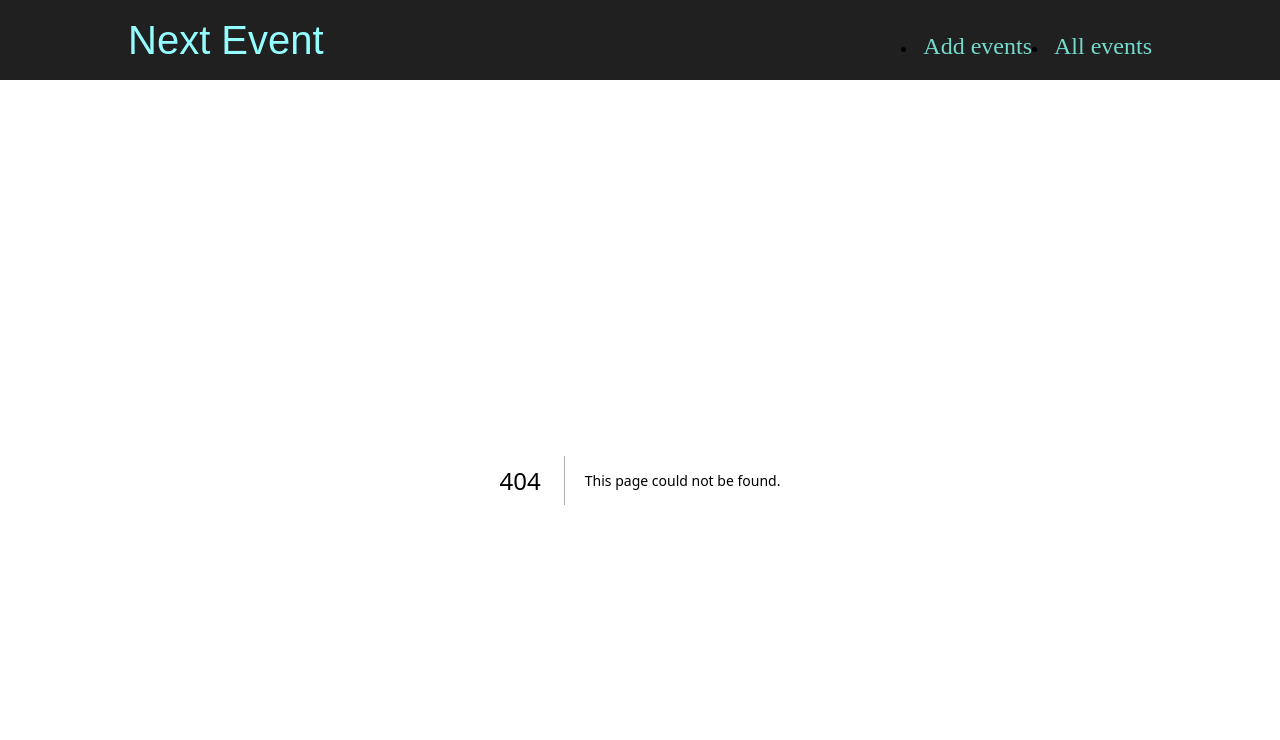
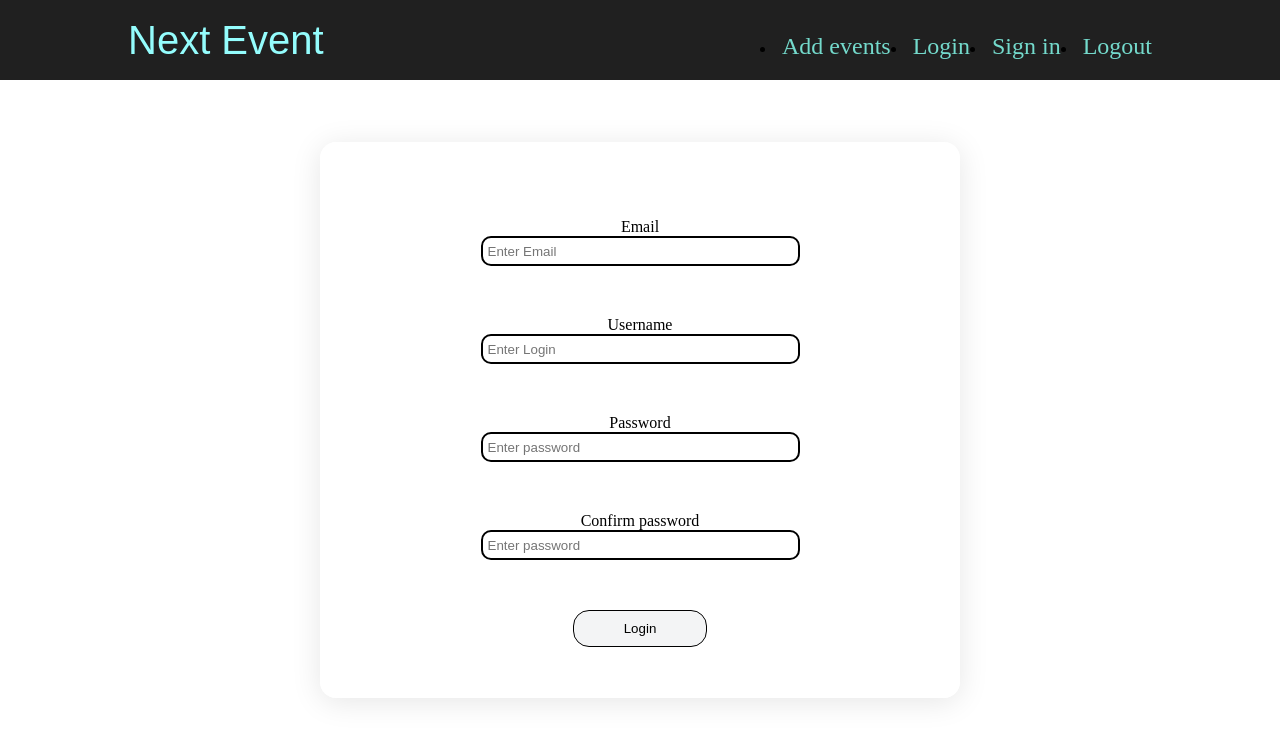
Before and after one commit to rafbar34/EventPage, a Next.js app: page /auth/signIn in a window 1280 px wide. Before the commit this address had no page. Shown: the top 740 px of the page. Built offline with nearby package versions, Linux system fonts and the light colour scheme.

Commit message:
added sign in

```diff
--- a/components/UI/input.module.css
+++ b/components/UI/input.module.css
@@ -6,8 +6,9 @@
 }
 .input{
 height: 30px;
-width: 80%;
+width: 100%;
 border-radius: 10px;
 padding: 5px;
 border: 0px;
+border: 2px solid black;
 }
--- /dev/null
+++ b/components/auth/login.module.css
@@ -0,0 +1,41 @@
+.container {
+  display: flex;
+  justify-content: center;
+  align-items: center;
+  min-height: 85vh;
+}
+.form_box {
+  height: 80%;
+  width: 50%;
+  border: 1px solid black;
+  display: flex;
+  justify-content: center;
+  align-items: center;
+  flex-direction: column;
+  padding: 50px 0px;
+  background: rgba(255, 255, 255, 0.35);
+  border-radius: 16px;
+  box-shadow: 0 4px 30px rgba(0, 0, 0, 0.1);
+  backdrop-filter: blur(12px);
+  -webkit-backdrop-filter: blur(12px);
+  border: 1px solid rgba(255, 255, 255, 0.3);
+}
+.form_input {
+  width: 100%;
+  display: flex;
+  justify-content: center;
+  align-items: center;
+  flex-direction: column;
+  margin: 25px 0px;
+}
+.input_width {
+  width: 50%;
+}
+.login_btn {
+  margin-top:25px;
+  padding: 10px 50px;
+  color: black;
+  background-color: rgb(214, 219, 220, 0.3);
+  border:0.5px solid black;
+  border-radius: 16px;
+}
--- /dev/null
+++ b/components/auth/signIn.module.css
@@ -0,0 +1,41 @@
+.container {
+    display: flex;
+    justify-content: center;
+    align-items: center;
+    min-height: 85vh;
+  }
+  .form_box {
+    height: 80%;
+    width: 50%;
+    border: 1px solid black;
+    display: flex;
+    justify-content: center;
+    align-items: center;
+    flex-direction: column;
+    padding: 50px 0px;
+    background: rgba(255, 255, 255, 0.35);
+    border-radius: 16px;
+    box-shadow: 0 4px 30px rgba(0, 0, 0, 0.1);
+    backdrop-filter: blur(12px);
+    -webkit-backdrop-filter: blur(12px);
+    border: 1px solid rgba(255, 255, 255, 0.3);
+  }
+  .form_input {
+    width: 100%;
+    display: flex;
+    justify-content: center;
+    align-items: center;
+    flex-direction: column;
+    margin: 25px 0px;
+  }
+  .input_width {
+    width: 50%;
+  }
+  .login_btn {
+    margin-top:25px;
+    padding: 10px 50px;
+    color: black;
+    background-color: rgb(214, 219, 220, 0.3);
+    border:0.5px solid black;
+    border-radius: 16px;
+  }
--- /dev/null
+++ b/components/auth/signIn.tsx
@@ -0,0 +1,100 @@
+import {useEffect, useState} from 'react';
+import {Button} from '../UI/button';
+import {Input} from '../UI/input';
+import styles from './login.module.css';
+import {useRouter} from 'next/router';
+export const SignInPage = () => {
+  const router = useRouter()
+  const [userName, setUserName] = useState('');
+  const [email, setEmail] = useState('');
+  const [password, setPassword] = useState('');
+  const [confirmPassword, setConfirmPassword] = useState('');
+
+  const signInHandler = async (event) => {
+    event.preventDefault();
+
+    try {
+      if (!email.includes('@')) {
+        return alert('wrong email');
+      }
+      if (password.length <= 6) {
+        return alert('Password not have require length');
+      }
+      if (password !== confirmPassword) {
+        return alert('password not equal confirm password');
+      }
+      const response = await fetch('/api/signIn', {
+        method: 'POST',
+        body: JSON.stringify({
+          userName,
+          email,
+          password,
+        }),
+        headers: {'Content-Type': 'application/json'},
+      });
+
+        const res =await response.json()
+       if(res.message === "success"){
+        router.push('/auth/login')
+       }
+    } catch (err) {
+      console.log(err);
+    }
+  };
+
+  return (
+    <div className={styles.container}>
+      <form
+        onSubmit={signInHandler}
+        className={styles.form_box}>
+        <div className={styles.form_input}>
+          Email
+          <div className={styles.input_width}>
+            <Input
+              name='email'
+              placeholder='Enter Email'
+              setState={setEmail}
+              type='email'
+            />
+          </div>
+        </div>
+        <div className={styles.form_input}>
+          Username
+          <div className={styles.input_width}>
+            <Input
+              name='login'
+              placeholder='Enter Login'
+              setState={setUserName}
+              type='text'
+            />
+          </div>
+        </div>
+        <div className={styles.form_input}>
+          Password
+          <div className={styles.input_width}>
+            <Input
+              name='password'
+              placeholder='Enter password'
+              setState={setPassword}
+              type='password'
+            />
+          </div>
+        </div>
+        <div className={styles.form_input}>
+          Confirm password
+          <div className={styles.input_width}>
+            <Input
+              name='confrimPassword'
+              placeholder='Enter password'
+              setState={setConfirmPassword}
+              type='password'
+            />
+          </div>
+        </div>
+        <div>
+          <button className={styles.login_btn}>Login</button>
+        </div>
+      </form>
+    </div>
+  );
+};
--- a/components/layout/Header.tsx
+++ b/components/layout/Header.tsx
@@ -11,7 +11,13 @@ export const Header = () => {
           <Link href={'/events/addEvents'}>Add events</Link>
         </li>
         <li>
-          <Link href={'/events'}>All events</Link>
+          <Link href={'/auth/login'}>Login</Link>
+        </li>
+        <li>
+          <Link href={'/auth/signIn'}>Sign in</Link>
+        </li>
+        <li>
+          <Link href={'/events'}>Logout</Link>
         </li>
       </nav>
     </header>
--- a/features/eventFeat.tsx
+++ /dev/null
@@ -1,4 +0,0 @@
-import {mockDataInterface} from '@/interface/mock-dataInterface';
-import {filterDate} from '@/types/filterDate';
-import fs from 'fs/promises';
-import path from 'path';
--- a/package.json
+++ b/package.json
@@ -12,6 +12,7 @@
     "@types/node": "20.4.5",
     "@types/react": "18.2.18",
     "@types/react-dom": "18.2.7",
+    "bcryptjs": "^2.4.3",
     "mongodb": "^5.7.0",
     "next": "13.4.12",
     "next-auth": "^4.23.1",
--- a/pages/_app.tsx
+++ b/pages/_app.tsx
@@ -6,13 +6,19 @@ import NotificationContextProvider, {
 import '@/styles/globals.css';
 import type {AppProps} from 'next/app';
 import {Fragment, useContext} from 'react';
+import {SessionProvider} from 'next-auth/react';
 
-export default function App({Component, pageProps}: AppProps) {
+export default function App({
+  Component,
+  pageProps: {session, ...pageProps},
+}: AppProps) {
   return (
-    <NotificationContextProvider>
+    <SessionProvider session={session}>
+      <NotificationContextProvider>
         <Layout>
           <Component {...pageProps} />
         </Layout>
-        </NotificationContextProvider>
+      </NotificationContextProvider>
+    </SessionProvider>
   );
 }
--- /dev/null
+++ b/pages/api/signIn.tsx
@@ -0,0 +1,50 @@
+import {
+  connectDatabase,
+  getFindDocument,
+  insertDocument,
+} from '@/helpers/db-util';
+import {MongoClient} from 'mongodb';
+import {hash} from 'bcryptjs';
+const handler = async (req: any, res: any) => {
+  const url = `mongodb+srv://${process.env.EMAIL}:${process.env.PASSWORD}@cluster0.pdjzyjw.mongodb.net/`;
+
+  let client: any;
+
+  if (req.method === 'POST') {
+    const email = req.body.email;
+    const password = req.body.password;
+    const userName = req.body.userName;
+    const userData = {email, password: await hash(password, 12), userName};
+    try {
+      client = await connectDatabase(url);
+    } catch (error) {
+      console.log(error);
+      return res.status(500).json({error: 'Your connection is lost'});
+    }
+    try {
+      const db = client.db('users');
+      const getCommentsForEvent = await getFindDocument(
+        db,
+        'users',
+        'email',
+        email
+      );
+      if (getCommentsForEvent.length !== 0) {
+        res.status(401).json({message: 'user already exist'});
+        client.close();
+        return;
+      }
+      await insertDocument(userData, client, 'users', 'users');
+      client.close();
+    } catch (err) {
+      console.log(err);
+      return res.status(500).json({error: 'Your connection is lost'});
+    }
+
+    return res.status(201).json({
+      message: 'success',
+    });
+  }
+};
+
+export default handler;
--- /dev/null
+++ b/pages/auth/signIn.tsx
@@ -0,0 +1,25 @@
+import { SignInPage } from '@/components/auth/signIn';
+import {getFeaturedEvents} from '@/helpers/api-util';
+import Head from 'next/head';
+const SignIn = (props: any) => {
+  const {events} = props;
+  return (
+    <div>
+      <Head>
+        <title>Events</title>
+        <meta
+          name='description'
+          content='Check events around your neighborhood'
+        />
+      </Head>
+      <SignInPage/>
+
+    </div>
+  );
+};
+export const getServerSideProps = async (context) => {
+  return {
+    props: {},
+  };
+};
+export default SignIn;
```
Also changed, not shown: components/auth/login.tsx (added, +40 -0 lines), pages/auth/login.tsx (added, +27 -0 lines), 1 other file (tests, documents, lock files or other folders).
